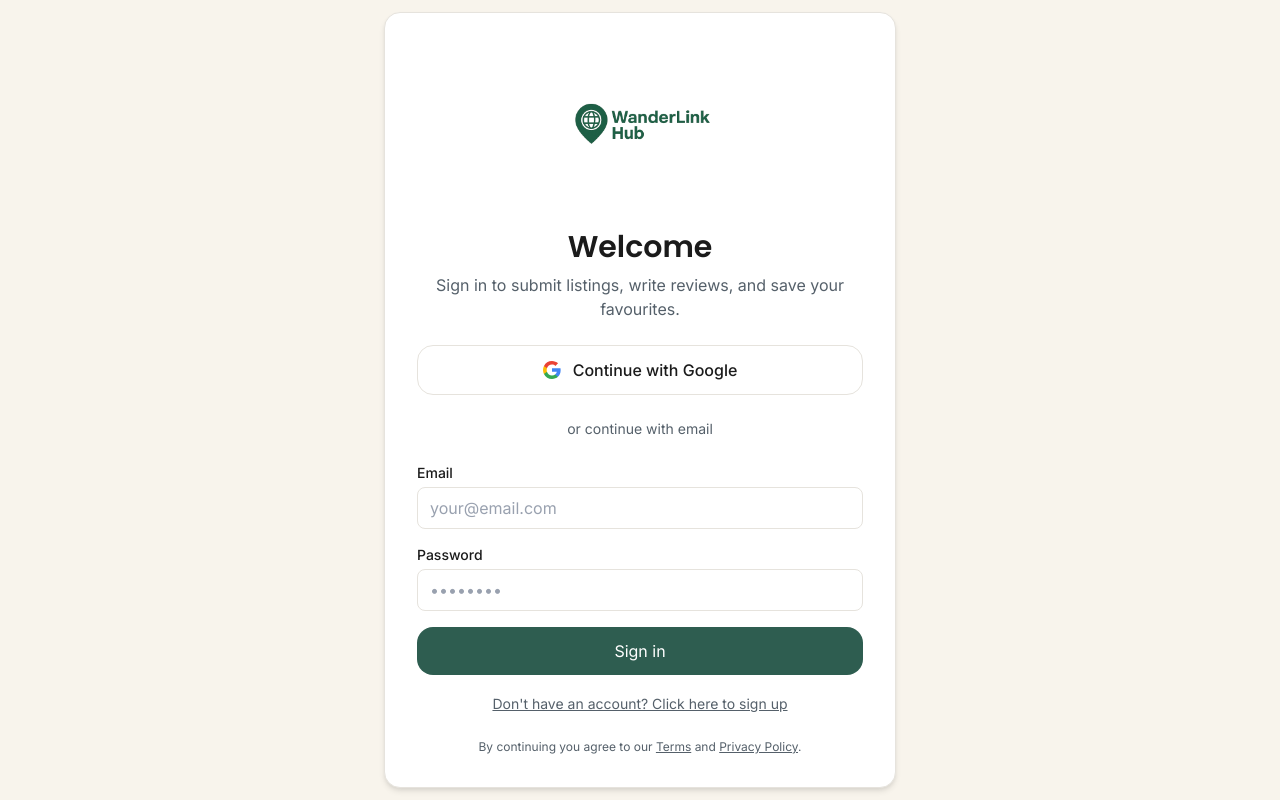
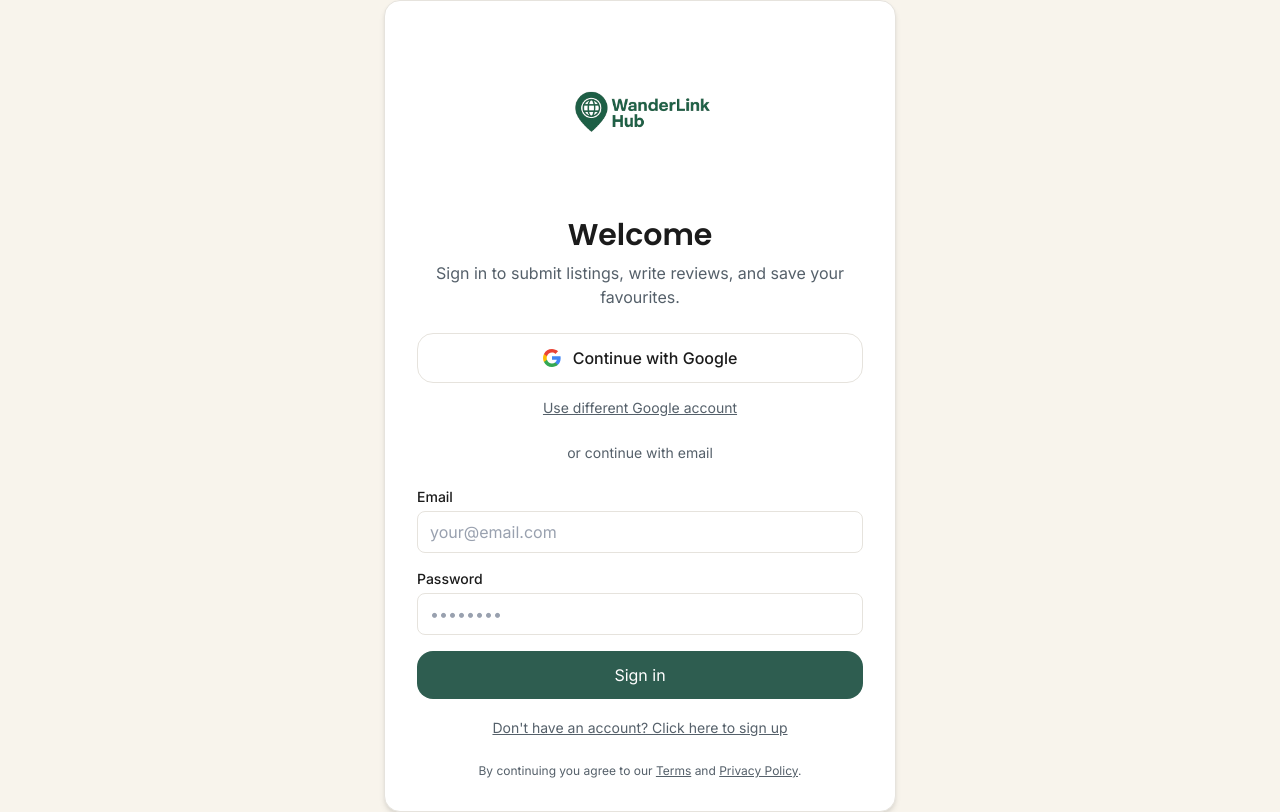
Before and after one commit to EiraCleaning/Wanderlinkhub, a Next.js app: page /signin in a window 1280 px wide. Built offline with nearby package versions, Linux system fonts and the light colour scheme; no server answers.

Commit message:
Add account switching functionality for Google OAuth - logout clears Google session and add switch account option

```diff
--- a/app/(public)/signin/page.tsx
+++ b/app/(public)/signin/page.tsx
@@ -18,11 +18,11 @@
   // Remove the automatic session check that was causing immediate redirects
   // The server-side sign-out should handle session clearing properly
 
-  const handleGoogleSignIn = async () => {
+  const handleGoogleSignIn = async (forceAccountSelection = false) => {
     try {
       setIsLoading(true);
 
-      console.log('Starting Google sign-in...');
+      console.log('Starting Google sign-in...', forceAccountSelection ? '(forcing account selection)' : '');
       console.log('Current session before Google sign-in:');
       const { data: { session } } = await supabase.auth.getSession();
       console.log('Session:', session);
@@ -30,7 +30,11 @@
       const { error } = await supabase.auth.signInWithOAuth({
         provider: 'google',
         options: {
-          redirectTo: `${window.location.origin}/auth/callback`
+          redirectTo: `${window.location.origin}/auth/callback`,
+          // Force account selection by adding prompt parameter
+          queryParams: forceAccountSelection ? {
+            prompt: 'select_account'
+          } : {}
         }
       });
 
@@ -148,10 +152,17 @@
         </p>
 
         {/* Google */}
-        <div className="mt-6">
-          <GoogleButton onClick={handleGoogleSignIn}>
+        <div className="mt-6 space-y-3">
+          <GoogleButton onClick={() => handleGoogleSignIn(false)}>
             {isLoading ? (isSignUp ? 'Creating account...' : 'Signing in...') : 'Continue with Google'}
           </GoogleButton>
+
+          <button
+            onClick={() => handleGoogleSignIn(true)}
+            className="w-full text-sm text-wl-slate hover:text-wl-ink underline"
+          >
+            Use different Google account
+          </button>
         </div>
 
         {/* Divider */}
--- a/components/BottomNav.tsx
+++ b/components/BottomNav.tsx
@@ -63,10 +63,21 @@
 
   const handleLogout = async () => {
     try {
+      // Sign out from Supabase
       await supabase.auth.signOut();
-      router.push('/');
+
+      // Clear any Google OAuth state by redirecting to Google's logout
+      // This ensures the next Google sign-in will ask for account selection
+      window.location.href = 'https://accounts.google.com/logout';
+
+      // Redirect to home after a short delay
+      setTimeout(() => {
+        router.push('/');
+      }, 1000);
     } catch (error) {
       console.error('Error signing out:', error);
+      // Fallback: just redirect to home
+      router.push('/');
     }
   };
 
--- a/components/DesktopNav.tsx
+++ b/components/DesktopNav.tsx
@@ -63,10 +63,21 @@
 
   const handleLogout = async () => {
     try {
+      // Sign out from Supabase
       await supabase.auth.signOut();
-      router.push('/');
+
+      // Clear any Google OAuth state by redirecting to Google's logout
+      // This ensures the next Google sign-in will ask for account selection
+      window.location.href = 'https://accounts.google.com/logout';
+
+      // Redirect to home after a short delay
+      setTimeout(() => {
+        router.push('/');
+      }, 1000);
     } catch (error) {
       console.error('Error signing out:', error);
+      // Fallback: just redirect to home
+      router.push('/');
     }
   };
 
```
